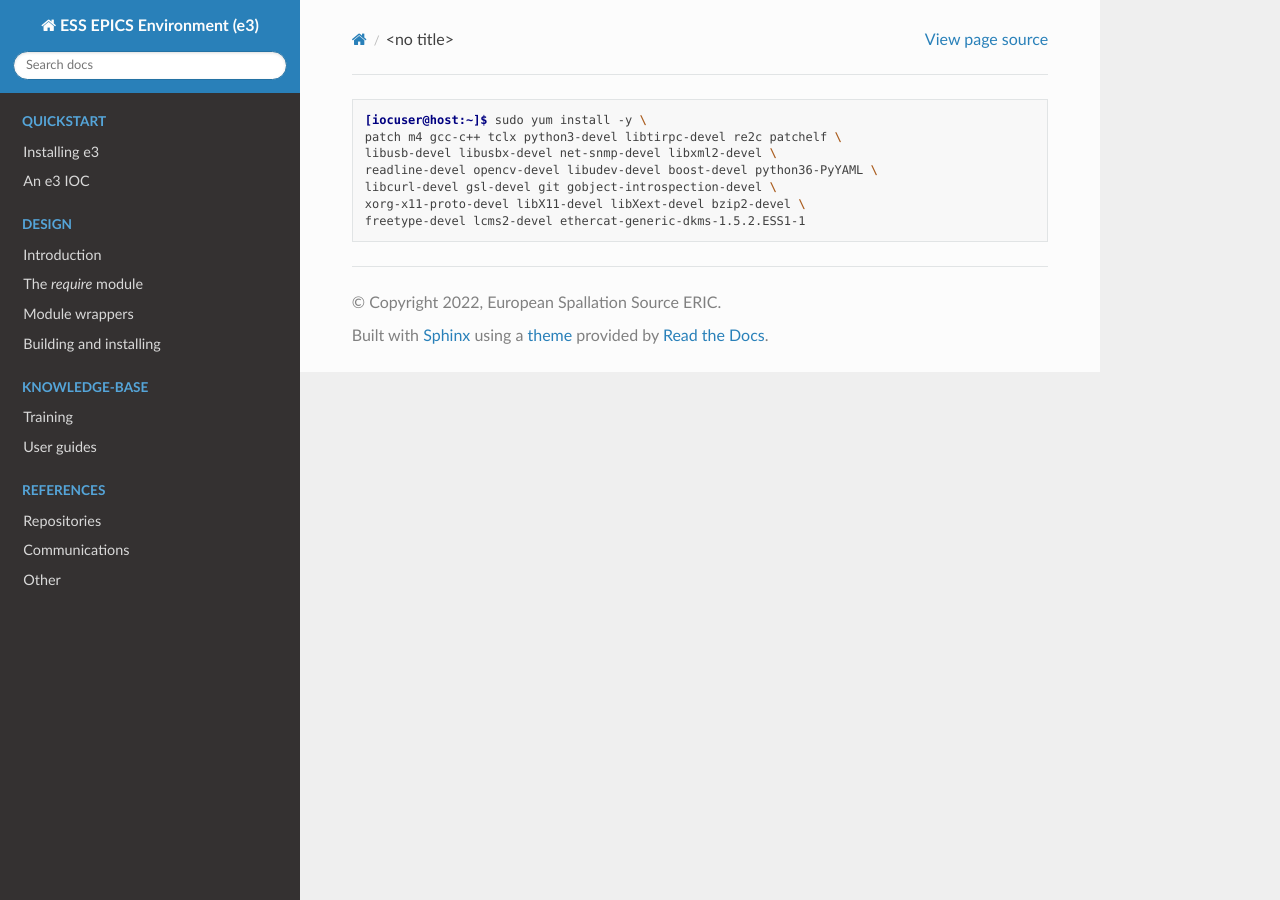
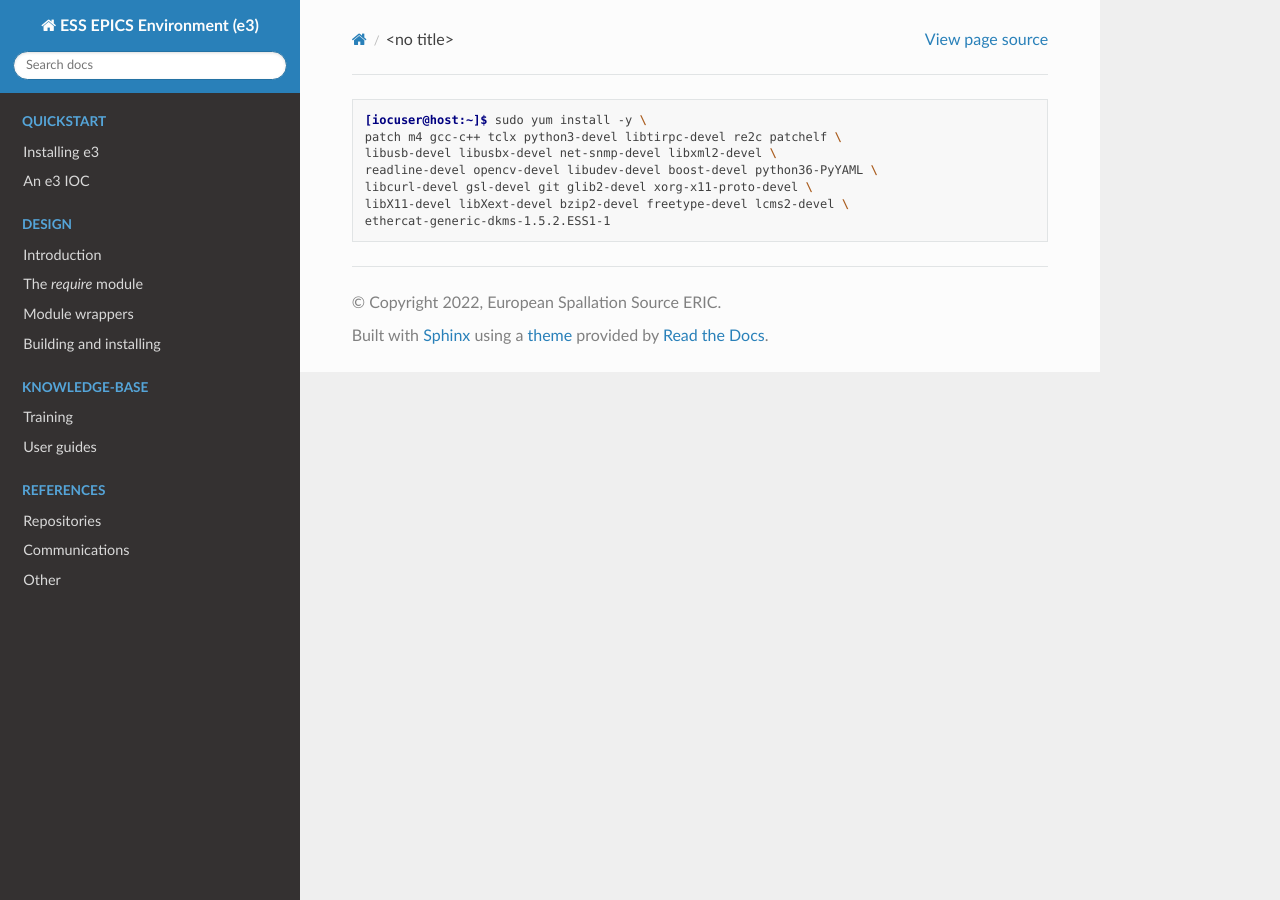
Before and after one commit to ttkorhonen/e3pages, a Sphinx documentation site: the page built from docs/includes/deps.md, in a window 1280 px wide. Built offline with Sphinx 7.4.7 and the Read the Docs theme 2.0.0, drawn with Linux system fonts in a browser that asks for light colours.

Commit message:
Replace dependency 'gobject-introspection-devel' with 'glib2-devel'.

````diff
--- a/docs/includes/deps.md
+++ b/docs/includes/deps.md
@@ -3,7 +3,7 @@
 patch m4 gcc-c++ tclx python3-devel libtirpc-devel re2c patchelf \
 libusb-devel libusbx-devel net-snmp-devel libxml2-devel \
 readline-devel opencv-devel libudev-devel boost-devel python36-PyYAML \
-libcurl-devel gsl-devel git gobject-introspection-devel \
-xorg-x11-proto-devel libX11-devel libXext-devel bzip2-devel \
-freetype-devel lcms2-devel ethercat-generic-dkms-1.5.2.ESS1-1
+libcurl-devel gsl-devel git glib2-devel xorg-x11-proto-devel \
+libX11-devel libXext-devel bzip2-devel freetype-devel lcms2-devel \
+ethercat-generic-dkms-1.5.2.ESS1-1
 ```
````
